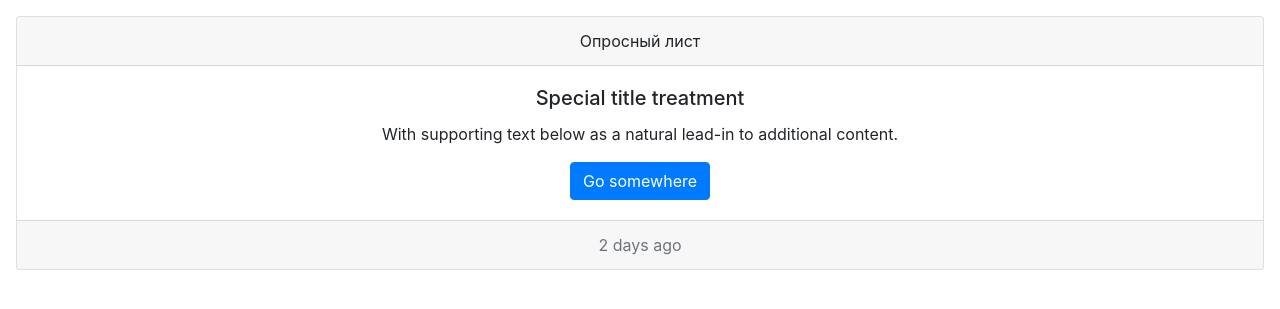
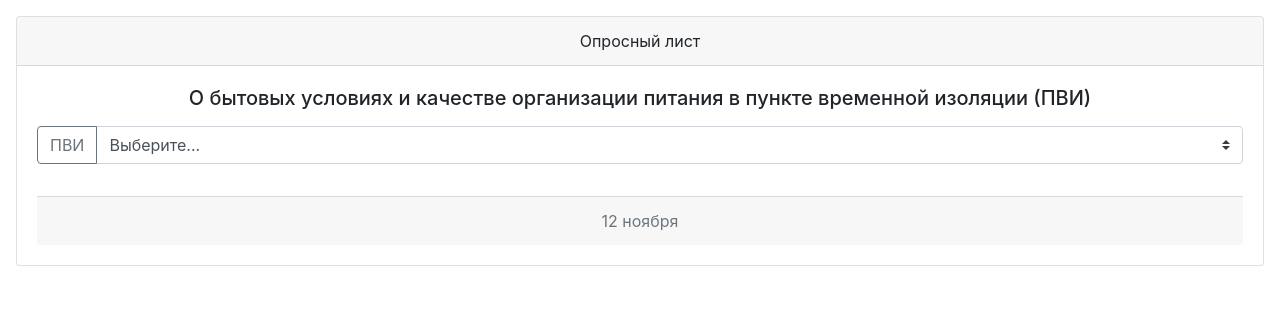
Before and after one commit to NickPYTH/VotingApp, a Django app: page / in a window 1280 px wide. Shown: the part 66-375 px from the top of the page. Run offline with Django 3.2, Linux system fonts and the light colour scheme; some libraries are stand-ins or nearby versions.

Commit message:
upd header

```diff
--- a/app/templates/index.html
+++ b/app/templates/index.html
@@ -28,14 +28,34 @@
         Опросный лист
     </div>
     <div class="card-body">
-        <h5 class="card-title">Special title treatment</h5>
-        <p class="card-text">With supporting text below as a natural lead-in to additional content.</p>
-        <a href="#" class="btn btn-primary">Go somewhere</a>
+        <h5 class="card-title">О бытовых условиях и качестве организации питания в пункте временной изоляции (ПВИ)</h5>
+        <p class="card-text">
+
+        <div class="input-group mb-3">
+
+        <div class="input-group mb-3">
+        <div class="input-group-prepend">
+            <button class="btn btn-outline-secondary" type="button">ПВИ</button>
+        </div>
+        <select class="custom-select" id="inputGroupSelect03">
+            <option selected>Выберите...</option>
+            <option value="1">Ново-Уренгойское ЛПУМГ</option>
+            <option value="2">УС</option>
+            <option value="3">Губкинское ЛПУМГ</option>
+        </select>
+        </div>
+
+        </p>
     </div>
     <div class="card-footer text-muted">
-        2 days ago
+        12 ноября
     </div>
     </div>
+
+    <script src="{% static "js/filial_choices.js" %}">
+    </script>
+    <script src="{% static "js/PVI_choices.js" %}">
+    </script>
 
     <!-- Optional JavaScript -->
     <!-- jQuery first, then Popper.js, then Bootstrap JS -->
```
Also changed, not shown: 2 other files.
